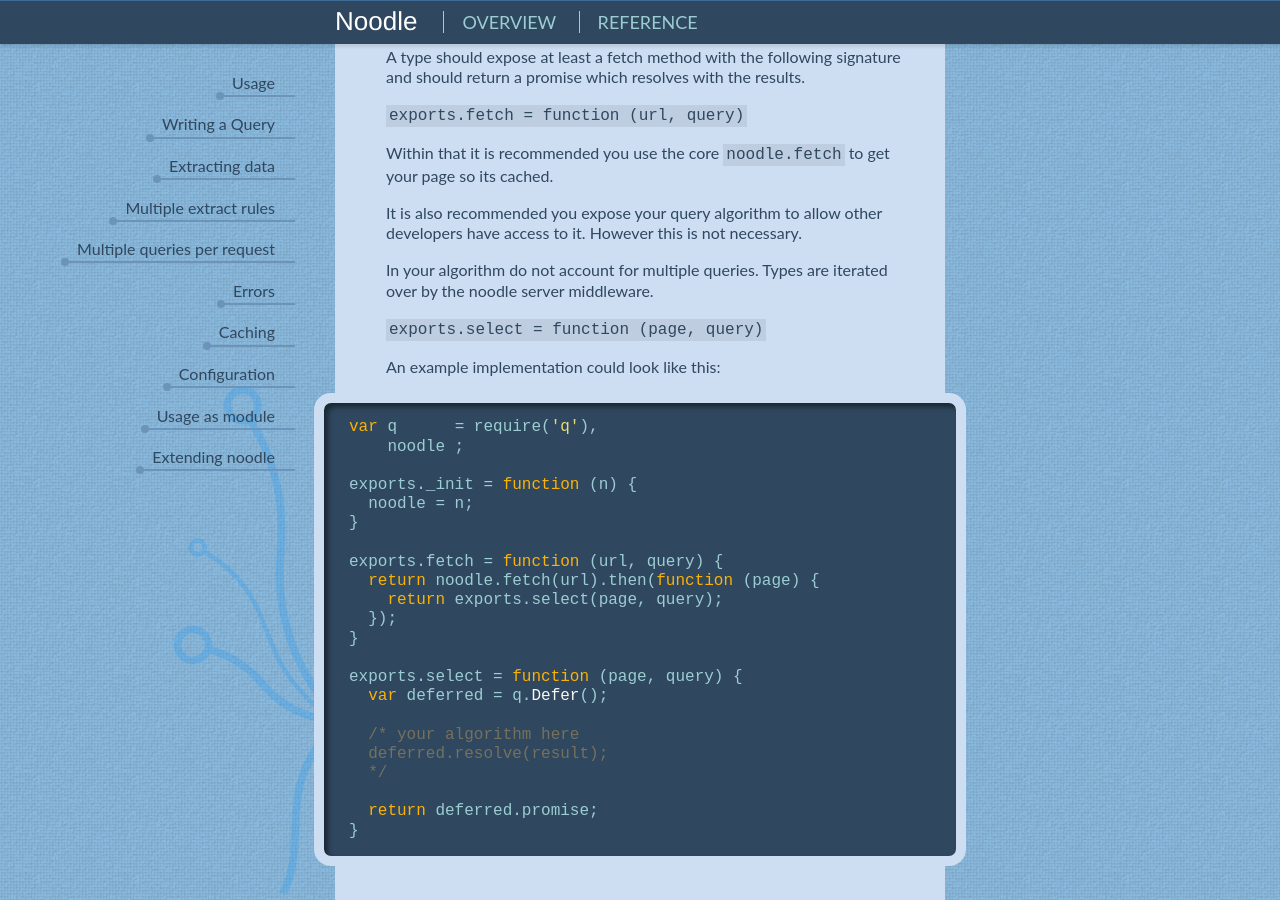
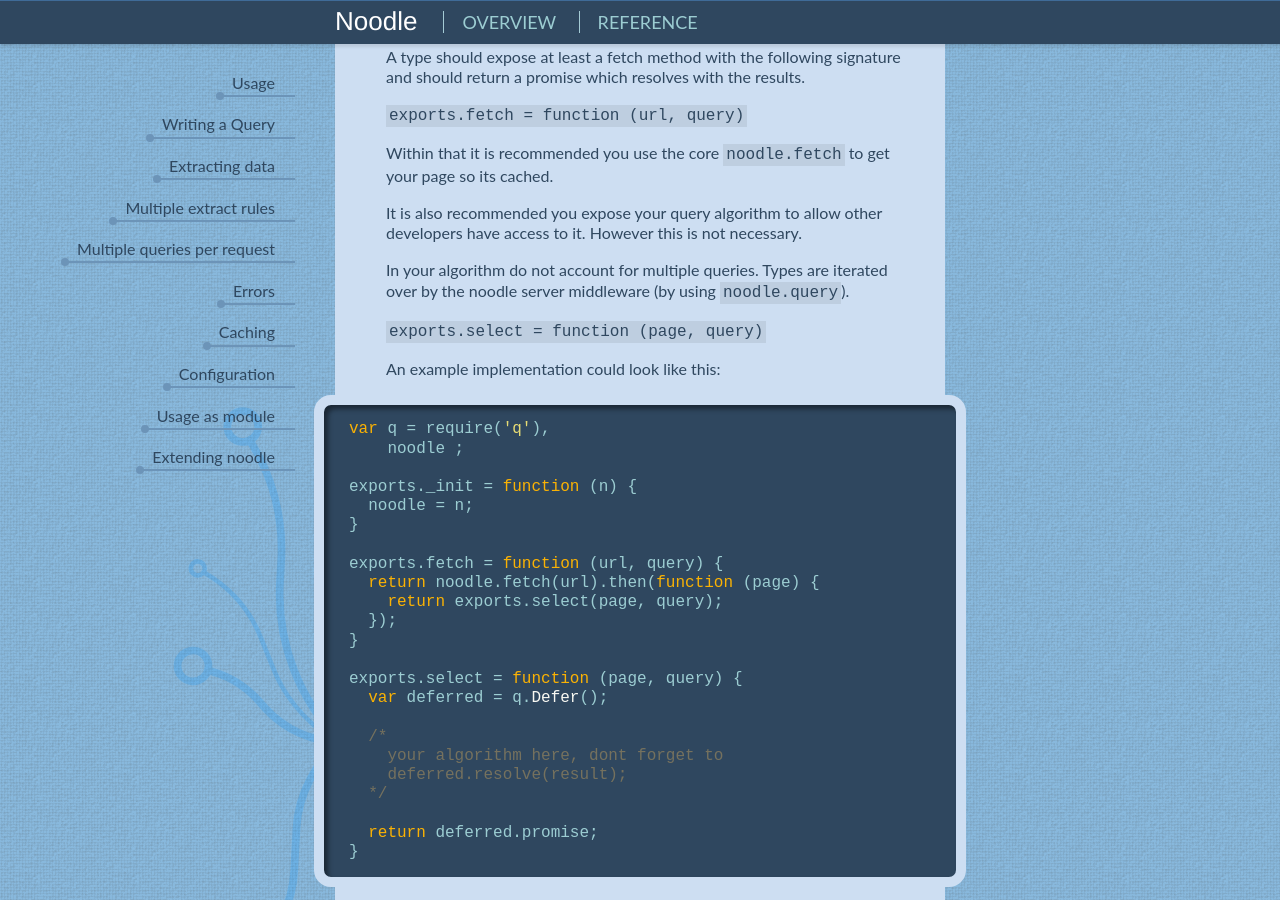
Before and after one commit to dharmafly/noodle, a Jekyll site: the page built from reference/index.html, in a window 1280 px wide and 900 px high, scrolled down 10583 px. Built offline with Jekyll 4.4.1, drawn with Linux system fonts in a browser that asks for light colours; nearby versions of some CDN libraries; Markdown is read by kramdown in place of the engine named in the settings.

Commit message:
Update project documentation

```diff
--- a/_posts/2012-01-01-extending-noodle.md
+++ b/_posts/2012-01-01-extending-noodle.md
@@ -24,13 +24,13 @@
 have access to it. However this is not necessary.
 
 In your algorithm do not account for multiple queries. Types are iterated over
-by the noodle server middleware.
+by the noodle server middleware (by using `noodle.query`).
 
 `exports.select = function (page, query)`
 
 An example implementation could look like this:
 
-    var q      = require('q'),
+    var q = require('q'),
         noodle ;
 
     exports._init = function (n) {
@@ -46,8 +46,9 @@
     exports.select = function (page, query) {
       var deferred = q.Defer();
 
-      /* your algorithm here
-      deferred.resolve(result);
+      /*
+        your algorithm here, dont forget to
+        deferred.resolve(result);
       */
 
       return deferred.promise;
```
